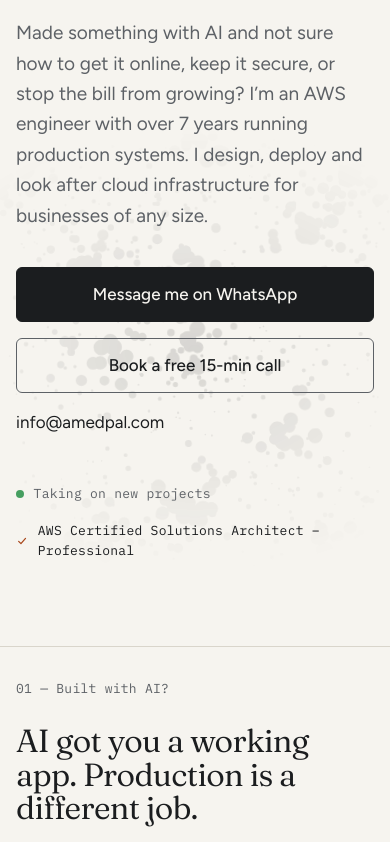
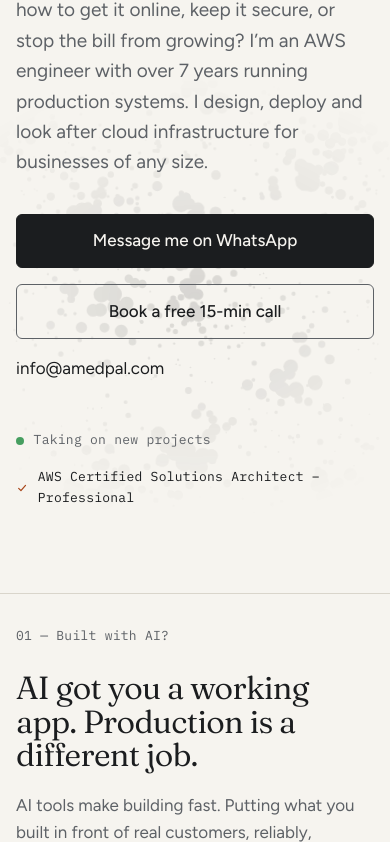
Before and after one commit to alfremedpal/amedpal-website, an Astro site: page / in a window 390 px wide. Shown: the part 403-1245 px from the top of the page. Built offline with nearby package versions, Linux system fonts and the light colour scheme; Astro itself is replaced by a stand-in of ours.

Commit message:
Reduce whiespace on mobile

```diff
--- a/src/components/sections/Hero.astro
+++ b/src/components/sections/Hero.astro
@@ -27,10 +27,11 @@ const t = useTranslations(Astro.currentLocale);
 		padding-top: clamp(4rem, 12vh, 8rem);
 		padding-bottom: clamp(4rem, 10vh, 7rem);
 	}
-	/* Phones: lift the dot band so it bleeds onto the lede above the CTA. */
+	/* Phones: tighter gap under the nav; lift the dot band so it bleeds onto the lede above the CTA. */
 	@media (max-width: 48rem) {
 		.hero {
 			--krackle-lift: 5rem;
+			padding-top: clamp(2rem, 6vh, 3rem);
 		}
 	}
 	h1 {
```
